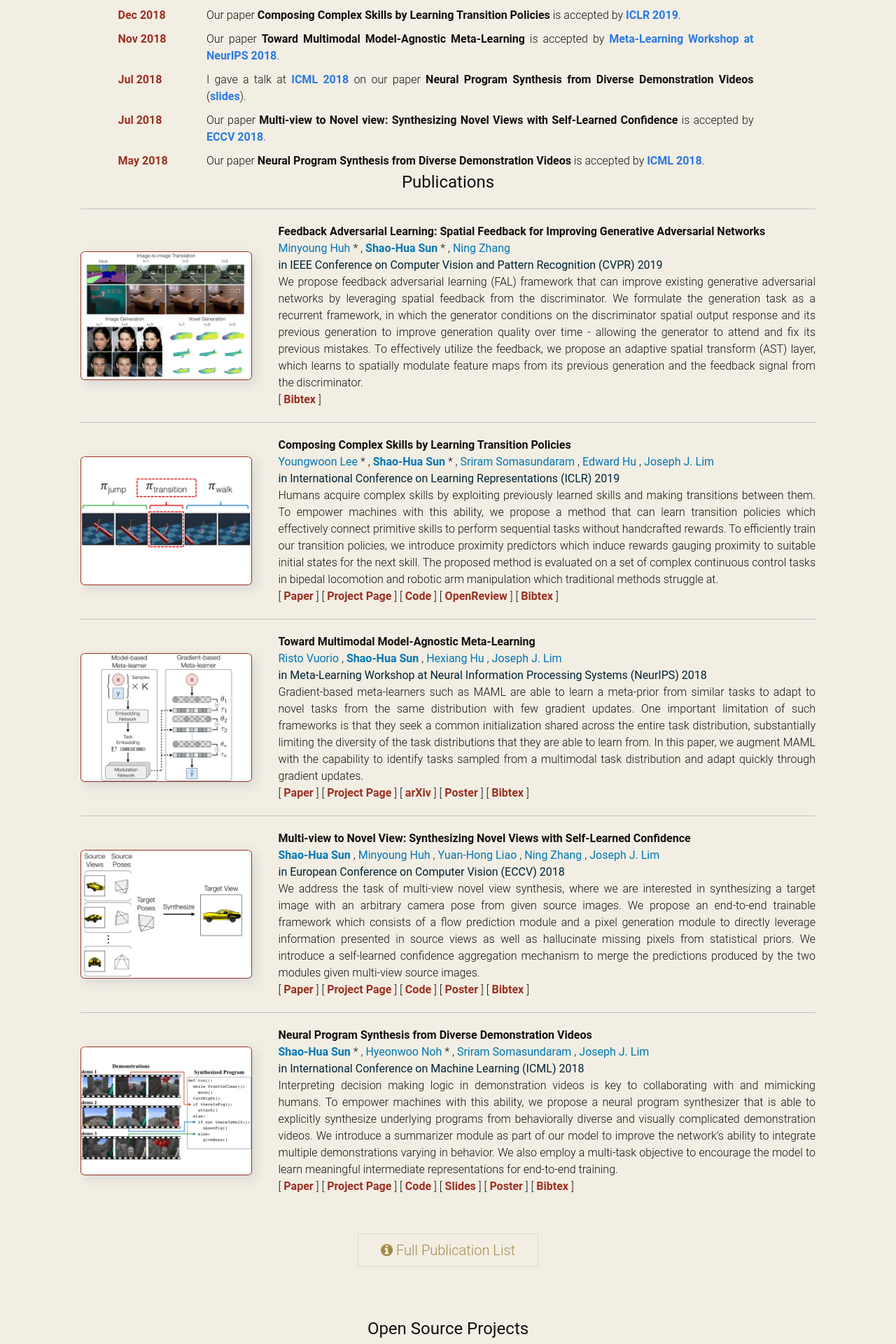
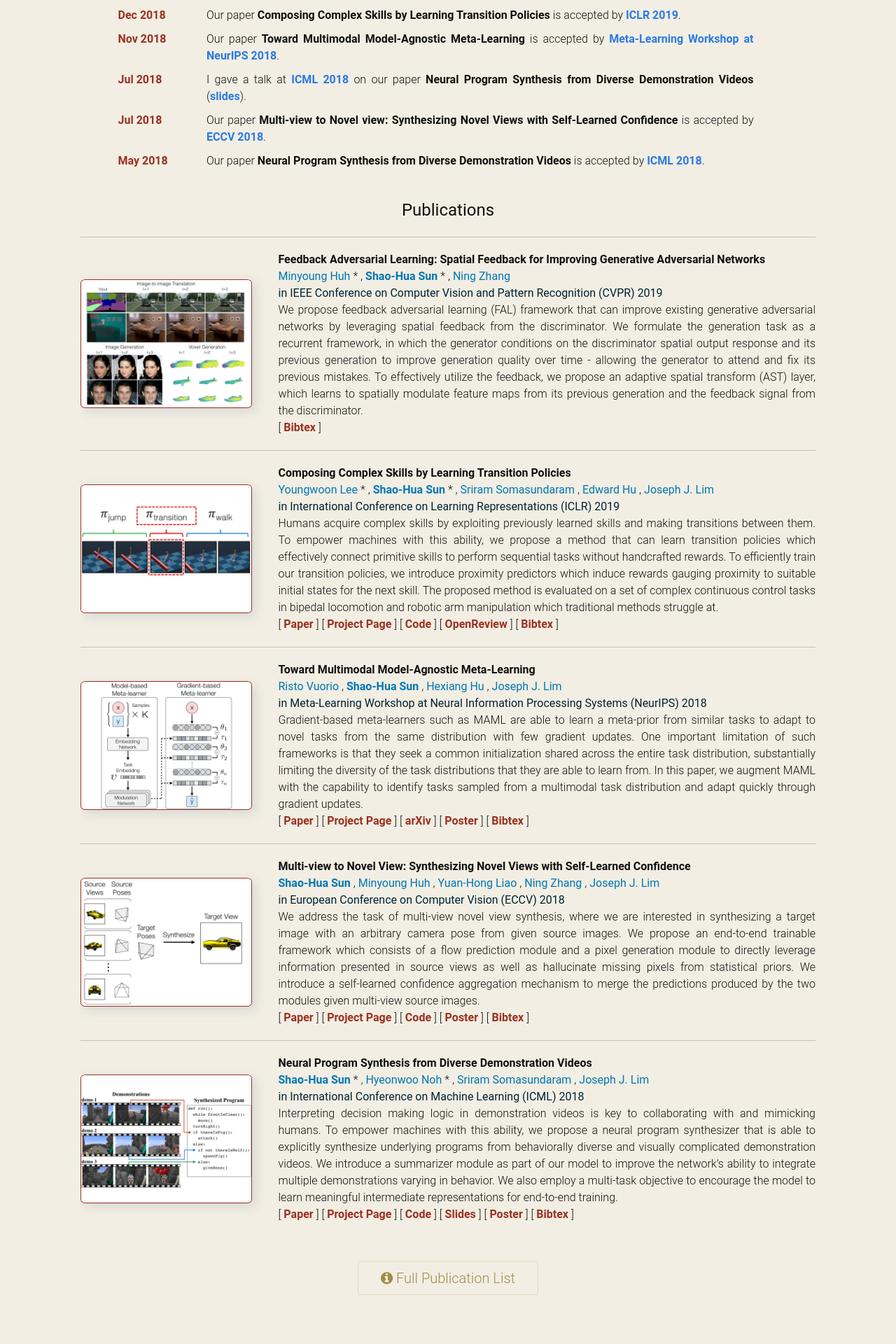
Before and after one commit to shaohua0116/shaohua0116.github.io, a Jekyll site: the page built from index.html, in a window 1280 px wide. Shown: the part 725-2645 px from the top of the page at 70% size. Built offline with Jekyll 4.4.1, drawn with Linux system fonts in a browser that asks for light colours; some web fonts are replaced.

Commit message:
fix news bottom margin

```diff
--- a/_sass/_news.scss
+++ b/_sass/_news.scss
@@ -6,7 +6,7 @@ $news-padding: 20px;
 .news {
   max-width:        -webkit-calc(90% - (#{$spacing-unit} / 2));
   max-width:        calc(90% - (#{$spacing-unit} / 2));
-  // margin-top:       #{$spacing-unit};
+  margin-bottom:       #{$spacing-unit};
   margin-left:      auto;
   margin-right:     auto;
   @include media-query($on-palm) {
```
